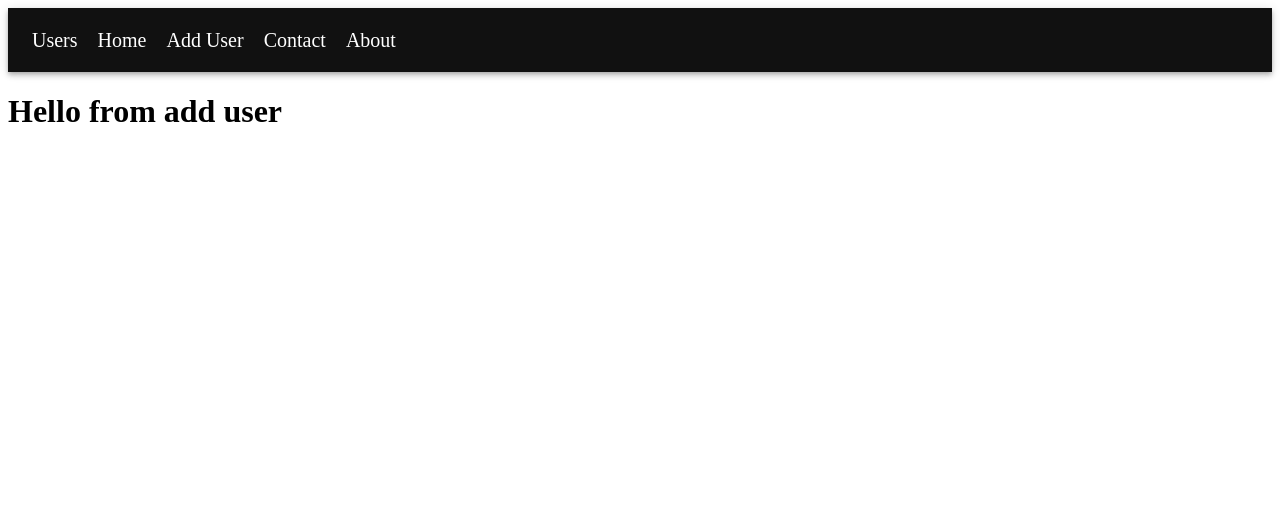
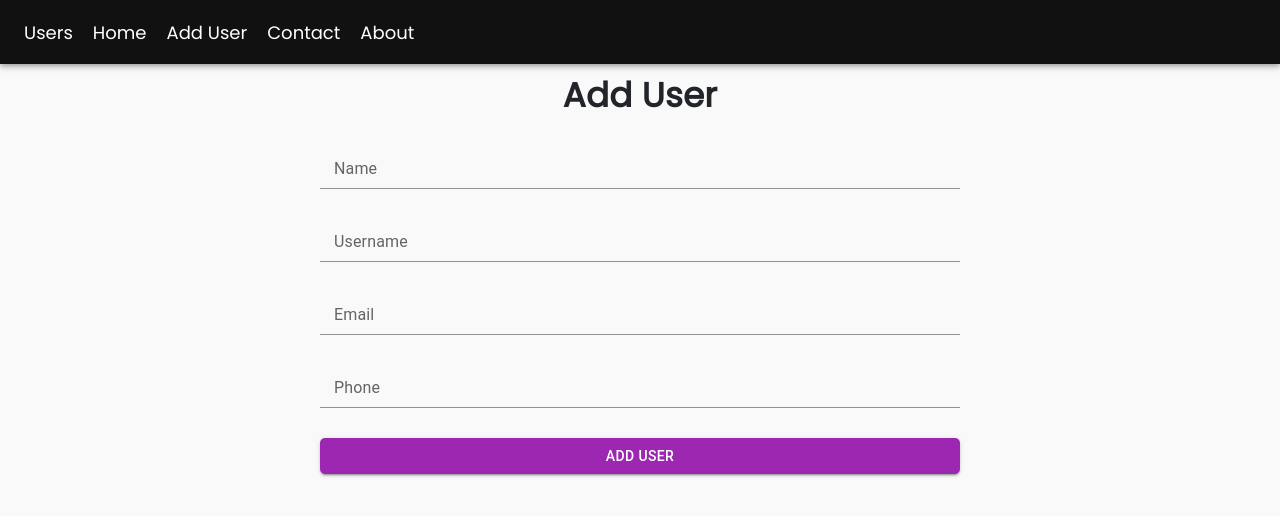
Before and after one commit to beingnikil07/UsersCrud-MERN, a React (Create React App) app: page /users/add in a window 1280 px wide. Shown: the top 516 px of the page. Built offline with nearby package versions, Linux system fonts and the light colour scheme; the HTML template or start-up script is replaced by a standard one.

Commit message:
Created Add User and about page with the help of material UI and bootstrap

```diff
--- a/public/index.html
+++ b/public/index.html
@@ -1,14 +1,12 @@
 <!DOCTYPE html>
 <html lang="en">
+
 <head>
   <meta charset="utf-8" />
   <link rel="icon" href="%PUBLIC_URL%/favicon.ico" />
   <meta name="viewport" content="width=device-width, initial-scale=1" />
   <meta name="theme-color" content="#000000" />
-    <meta
-      name="description"
-      content="Web site created using create-react-app"
-    />
+  <meta name="description" content="Web site created using create-react-app" />
   <link rel="apple-touch-icon" href="%PUBLIC_URL%/logo192.png" />
   <!--
       manifest.json provides metadata used when your web app is installed on a
@@ -24,8 +22,14 @@
       work correctly both with client-side routing and a non-root public URL.
       Learn how to configure a non-root public URL by running `npm run build`.
     -->
-    <title>React App</title>
+  <title>Users-Mern</title>
+  <link rel="preconnect" href="https://fonts.googleapis.com">
+  <link rel="preconnect" href="https://fonts.gstatic.com" crossorigin>
+  <link href="https://fonts.googleapis.com/css2?family=Poppins&display=swap" rel="stylesheet">
+  <link href="https://cdn.jsdelivr.net/npm/bootstrap@5.3.0-alpha1/dist/css/bootstrap.min.css" rel="stylesheet"
+    integrity="sha384-GLhlTQ8iRABdZLl6O3oVMWSktQOp6b7In1Zl3/Jr59b6EGGoI1aFkw7cmDA6j6gD" crossorigin="anonymous">
 </head>
+
 <body>
   <noscript>You need to enable JavaScript to run this app.</noscript>
   <div id="root"></div>
@@ -40,4 +44,5 @@
       To create a production bundle, use `npm run build` or `yarn build`.
     -->
 </body>
+
 </html>
--- a/src/Components/Pages/AboutMe.jsx
+++ b/src/Components/Pages/AboutMe.jsx
@@ -1,8 +1,51 @@
-import React from 'react'
-const AboutMe=()=>{
+import React from 'react';
+import './aboutme.css';
+const AboutMe = () => {
     return (
-        <div>
-            <h1>About page</h1>
+        <div className='container'>
+            <section id="about" className="about">
+                <div className="container">
+
+                    <div className="section-title">
+                        <h2 className='text-center'>About Me</h2>
+                        <p>I'm a passionate full stack developer from India.I'm 19 year old and persue my computer science degree
+                        from Mahatma Jyotiba Phulle Rohilkhand University.I love hot coffee.I know many technologies like C/C++,Java,JavaScript,
+                        Html/Css etc.</p>
+                    </div>
+
+                    <div className="row">
+                        <div className="col-lg-4" data-aos="fade-right">
+                            <img src="https://pbs.twimg.com/profile_images/1596710147254018050/mPnnzS9h_400x400.jpg" className="img-fluid" alt="" />
+                        </div>
+                        <div className="col-lg-8 pt-4 pt-lg-0 content" data-aos="fade-left">
+                            <h3>Full Stack Developer</h3>
+                            <p className="fst-italic">
+                                I'm a full stack developer.I can work on both technologies wheather it is front end or back end.
+                                I also familiar with software engineering.
+                            </p>
+                            <div className="row">
+                                <div className="col-lg-6">
+                                    <ul>
+                                        <li><i className="bi bi-chevron-right"></i> <strong>Birthday:</strong> <span>21 March</span></li>
+                                        <li><i className="bi bi-chevron-right"></i> <strong>Website:</strong> <span>www.Itsnik.com</span></li>
+                                        <li><i className="bi bi-chevron-right"></i> <strong>Phone:</strong> <span>+915584856146</span></li>
+                                        <li><i className="bi bi-chevron-right"></i> <strong>City:</strong> <span>Uttar Pradesh ,India</span></li>
+                                    </ul>
+                                </div>
+                                <div className="col-lg-6">
+                                    <ul>
+                                        <li><i className="bi bi-chevron-right"></i> <strong>Age:</strong> <span>19</span></li>
+                                        <li><i className="bi bi-chevron-right"></i> <strong>Degree:</strong> <span>Bachelor</span></li>
+                                        <li><i className="bi bi-chevron-right"></i> <strong>PhEmailone:</strong> <span>itsnik@gmail.com</span></li>
+                                        <li><i className="bi bi-chevron-right"></i> <strong>Freelance:</strong> <span>Available</span></li>
+                                    </ul>
+                                </div>
+                            </div>
+                        </div>
+                    </div>
+
+                </div>
+            </section>
         </div>
     )
 }
--- a/src/Components/Pages/Contact.jsx
+++ b/src/Components/Pages/Contact.jsx
@@ -1,10 +1,46 @@
+import { FormControl, FormGroup, Input, InputLabel, Typography, styled, Button } from '@mui/material';
 import React from 'react'
 
-const Contact=()=>{
-    return(
-        <div>
-            <h1>Contact page</h1>
-        </div>
+const Container = styled(FormGroup)`
+    width:50%;
+    font-family: 'Poppins', sans-serif;
+    margin:auto;
+    &>div{
+        margin-top:25px;
+    }
+    &>h4{
+        font-family: 'Poppins', sans-serif;
+        font-weight:600;
+        text-align:center;
+        margin-top:10px
+    }
+    &>button{
+        margin-top:30px;
+        border-radius:5px;
+    }
+    &>button:hover{
+        background-color:green;
+    }
+`;
+
+const AddUser = () => {
+    return (
+        <Container>
+            <Typography variant='h4'>Contact Us</Typography>
+            <FormControl>
+                <InputLabel>Name</InputLabel>
+                <Input />
+            </FormControl>
+            <FormControl>
+                <InputLabel>Email</InputLabel>
+                <Input />
+            </FormControl>
+            <FormControl>
+                <InputLabel>Phone</InputLabel>
+                <Input />
+            </FormControl>
+            <Button  variant="contained">Add User</Button>
+        </Container>
     )
 }
-export default Contact;
+export default AddUser;
--- /dev/null
+++ b/src/Components/Pages/aboutme.css
@@ -0,0 +1,130 @@
+body{
+  background: rgba(0, 0, 0, 0.025);
+}
+.container{
+  margin-top: 20px;
+  font-family: 'poppins',sans-serif;
+}
+.text-center{
+  font-size: 35px;
+}
+
+.about .content h3 {
+    font-weight: 700;
+    font-size: 26px;
+    color: #173b6c;
+  }
+
+  .about .content ul {
+    list-style: none;
+    padding: 0;
+  }
+
+  .about .content ul li {
+    margin-bottom: 20px;
+    display: flex;
+    align-items: center;
+  }
+
+  .about .content ul strong {
+    margin-right: 10px;
+  }
+
+  .about .content ul i {
+    font-size: 16px;
+    margin-right: 5px;
+    color: #149ddd;
+    line-height: 0;
+  }
+
+  .about .content p:last-child {
+    margin-bottom: 0;
+  }
+
+  /*--------------------------------------------------------------
+  # Facts
+  --------------------------------------------------------------*/
+  .facts {
+    padding-bottom: 30px;
+  }
+
+  .facts .count-box {
+    padding: 30px;
+    width: 100%;
+  }
+
+  .facts .count-box i {
+    display: block;
+    font-size: 44px;
+    color: #149ddd;
+    float: left;
+    line-height: 0;
+  }
+
+  .facts .count-box span {
+    font-size: 48px;
+    line-height: 40px;
+    display: block;
+    font-weight: 700;
+    color: #050d18;
+    margin-left: 60px;
+  }
+
+  .facts .count-box p {
+    padding: 15px 0 0 0;
+    margin: 0 0 0 60px;
+    font-family: "Raleway", sans-serif;
+    font-size: 14px;
+    color: #122f57;
+  }
+
+  .facts .count-box a {
+    font-weight: 600;
+    display: block;
+    margin-top: 20px;
+    color: #122f57;
+    font-size: 15px;
+    font-family: "Poppins", sans-serif;
+    transition: ease-in-out 0.3s;
+  }
+
+  .facts .count-box a:hover {
+    color: #1f5297;
+  }
+
+  /*--------------------------------------------------------------
+  # Akills
+  --------------------------------------------------------------*/
+  .skills .progress {
+    height: 60px;
+    display: block;
+    background: none;
+    border-radius: 0;
+  }
+
+  .skills .progress .skill {
+    padding: 0;
+    margin: 0 0 6px 0;
+    text-transform: uppercase;
+    display: block;
+    font-weight: 600;
+    font-family: "Poppins", sans-serif;
+    color: #050d18;
+  }
+
+  .skills .progress .skill .val {
+    float: right;
+    font-style: normal;
+  }
+
+  .skills .progress-bar-wrap {
+    background: #dce8f8;
+    height: 10px;
+  }
+
+  .skills .progress-bar {
+    width: 1px;
+    height: 10px;
+    transition: 0.9s;
+    background-color: #149ddd;
+  }
--- a/src/Components/Users/AddUser.jsx
+++ b/src/Components/Users/AddUser.jsx
@@ -1,9 +1,58 @@
+import { FormControl, FormGroup, Input, InputLabel, Typography, styled, Button } from '@mui/material';
 import React from 'react'
-const AddUser=()=>{
+
+const Container = styled(FormGroup)`
+    width:50%;
+    font-family: 'Poppins', sans-serif;
+    margin:auto;
+    &>div{
+        margin-top:25px;
+    }
+    &>h4{
+        font-family: 'Poppins', sans-serif;
+        font-weight:600;
+        text-align:center;
+        margin-top:10px
+    }
+    &>button{
+        margin-top:30px;
+        border-radius:5px;
+    }
+    &>button:hover{
+        background-color:green;
+    }
+`;
+
+const AddUser = () => {
     return (
-        <div>
-            <h1>Hello from add user </h1>
-        </div>
+        <Container>
+            <Typography variant='h4'>Add User</Typography>
+            <FormControl>
+                <InputLabel>Name</InputLabel>
+                <Input />
+            </FormControl>
+            <FormControl>
+                <InputLabel>Username</InputLabel>
+                <Input />
+            </FormControl>
+            <FormControl>
+                <InputLabel>Email</InputLabel>
+                <Input />
+            </FormControl>
+            <FormControl>
+                <InputLabel>Phone</InputLabel>
+                <Input />
+            </FormControl>
+            <Button color='secondary' variant="contained">Add User</Button>
+        </Container>
     )
 }
 export default AddUser;
+
+/**
+ * Actual mai ye formcontrol jo hai ye ek div he hai , kaise pta kre ye div hai to simple
+ * aap browser mai inspect karke dekh lo
+ * Hum parent mean container se he uske childs ko access krr sakte hai &>div kuch aaise karke
+ * Ya aap child ko alag properties lga lo it's totally up to you
+ * Avv typography bhi ek h4 tag he hai insect mai dekh lo
+ */
--- a/src/Components/layout/Navbar.jsx
+++ b/src/Components/layout/Navbar.jsx
@@ -5,10 +5,14 @@ const Header = styled(AppBar)`     // AppBar ko styled kiya hai to hum isko avv
     background:#111111;
 `;
 const Tabs = styled(NavLink)`    //Don't wrap NavLink into quotation like 'NavLink'
-     font-size:20px;
+     font-size:18px;
      margin-right:20px;
      color:inherit;
+     font-family:'poppins','sans-serif';
      text-decoration:none;
+     &:hover{                      //adding hovering effect
+        color:red;
+     }
 `;
 
 const Navbar = () => {
```
Lines whose indentation alone changed are shown as unchanged.
